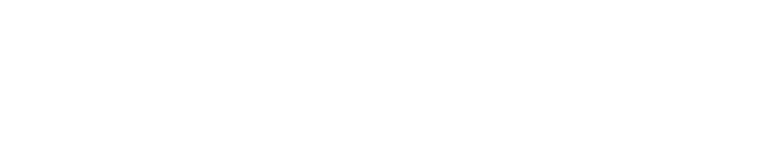
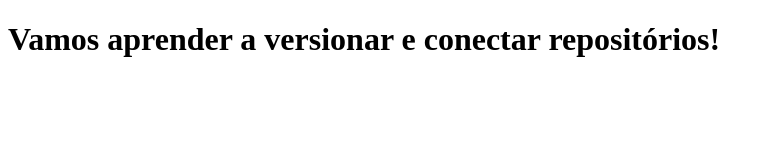
Before and after one commit to hermlandim/git_kenzie_aulas, a plain HTML site: page index.html in a window 1280 px wide. Shown: the whole page, without its empty margins (0-773 px from the left). Drawn offline with Linux system fonts and the light colour scheme.

Commit message:
Adição da tag h1 no body

```diff
--- a/index.html
+++ b/index.html
@@ -7,6 +7,6 @@
     <title>Document</title>
 </head>
 <body>
-
+    <h1>Vamos aprender a versionar e conectar repositórios!</h1>
 </body>
 </html>
```
